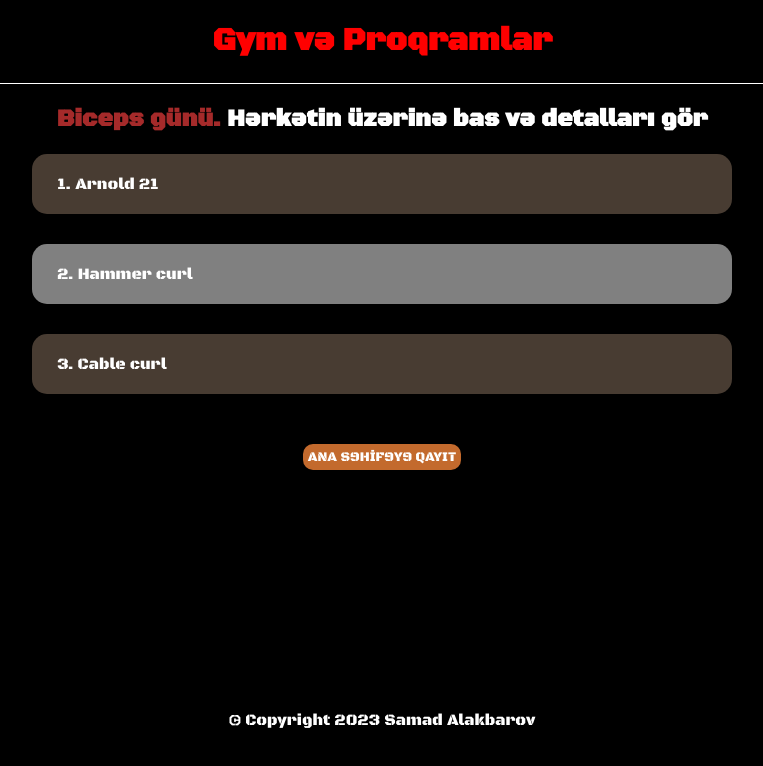
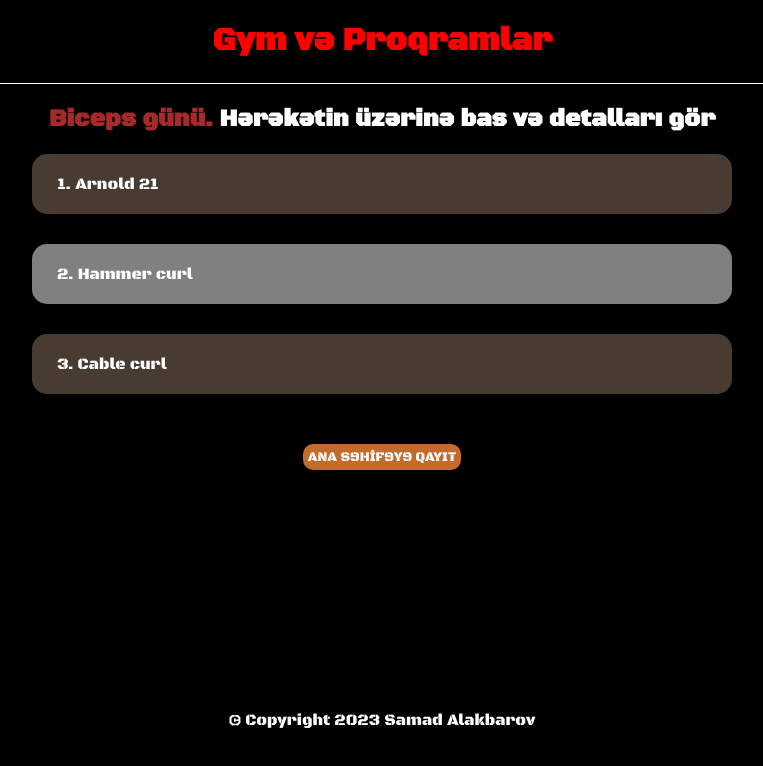
Before and after one commit to Samad126/gymprogram, a plain HTML site: page biceps.html in a window 1280 px wide. Shown: the whole page, without its empty margins (258-1021 px from the left). Drawn offline with Linux system fonts and the light colour scheme.

Commit message:
Update biceps.html

```diff
--- a/biceps.html
+++ b/biceps.html
@@ -16,7 +16,7 @@
         <h1>Gym və Proqramlar</h1>
     </header>
     <main class="main">
-        <h2 class="test">Biceps günü. <span class="detal">Hərkətin üzərinə bas və detalları gör</span></h2>
+        <h2 class="test">Biceps günü. <span class="detal">Hərəkətin üzərinə bas və detalları gör</span></h2>
         <div>
             <p>1. Arnold 21 </p>
             <div>
```
